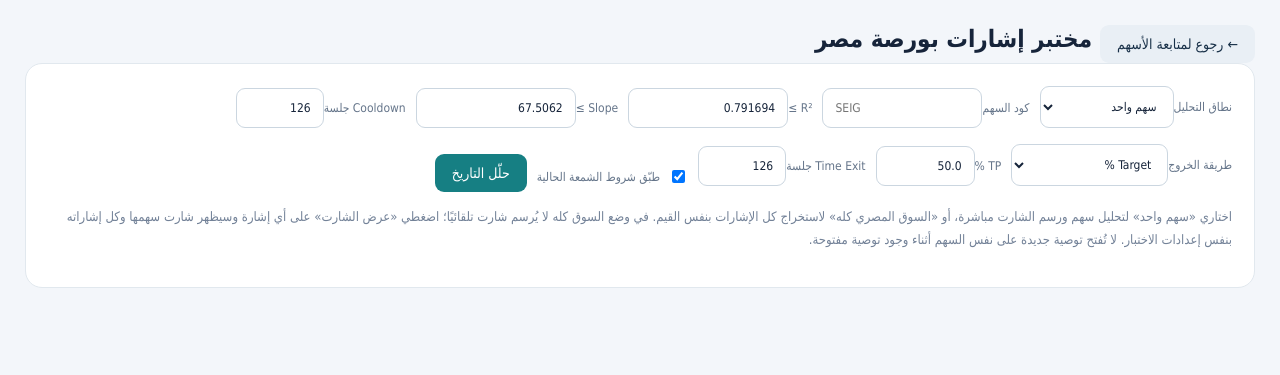
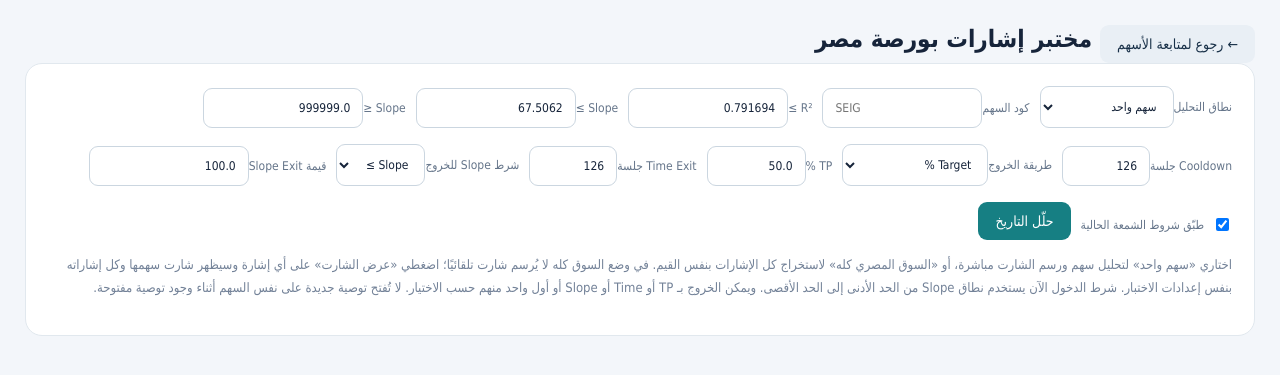
Before and after one commit to dofahmy/Rashid, a Flask app: page /egx-lab in a window 1280 px wide. Shown: the part 95-470 px from the top of the page. Run offline with Flask 3, Linux system fonts and the light colour scheme; the visitor is signed in with stand-in values (Sample User, id 1); parts of the project's set-up code (start-up, migrations or seed data) failed here and were passed over; some libraries are stand-ins or nearby versions.

Commit message:
Add files via upload

```diff
--- a/templates/egx_lab.html
+++ b/templates/egx_lab.html
@@ -5,32 +5,41 @@
 <label>نطاق التحليل<select name="scope"><option value="symbol" {{'selected' if scope=='symbol' else ''}}>سهم واحد</option><option value="market" {{'selected' if scope=='market' else ''}}>السوق المصري كله</option></select></label>
 <label>كود السهم<input name="symbol" dir="ltr" placeholder="SEIG" value="{{symbol}}"></label>
 <label>R² ≥<input name="r2" type="number" step="0.000001" value="{{r2_min}}" required></label>
-<label>Slope ≥<input name="slope" type="number" step="0.0001" value="{{slope_min}}" required></label>
+<label>Slope ≥<input name="slope_min" type="number" step="0.0001" value="{{slope_min}}" required></label>
+<label>Slope ≤<input name="slope_max" type="number" step="0.0001" value="{{slope_max}}" required></label>
 <label>Cooldown جلسة<input name="cooldown" type="number" min="0" max="1000" step="1" value="{{cooldown}}" required></label>
-<label>طريقة الخروج<select name="exit_mode"><option value="tp" {{'selected' if exit_mode=='tp' else ''}}>Target %</option><option value="time" {{'selected' if exit_mode=='time' else ''}}>Time Exit</option><option value="both" {{'selected' if exit_mode=='both' else ''}}>Both: TP أو Time Exit</option></select></label>
+<label>طريقة الخروج<select name="exit_mode">
+<option value="tp" {{'selected' if exit_mode=='tp' else ''}}>Target %</option>
+<option value="time" {{'selected' if exit_mode=='time' else ''}}>Time Exit</option>
+<option value="both" {{'selected' if exit_mode=='both' else ''}}>TP أو Time Exit</option>
+<option value="slope" {{'selected' if exit_mode=='slope' else ''}}>Slope Exit</option>
+<option value="all" {{'selected' if exit_mode=='all' else ''}}>TP أو Time أو Slope</option>
+</select></label>
 <label>TP %<input name="tp" type="number" min="0.1" max="1000" step="0.1" value="{{tp_pct}}" required></label>
 <label>Time Exit جلسة<input name="time_exit" type="number" min="1" max="2000" step="1" value="{{time_exit_sessions}}" required></label>
+<label>شرط Slope للخروج<select name="exit_slope_op"><option value="gte" {{'selected' if exit_slope_op=='gte' else ''}}>Slope ≥</option><option value="lte" {{'selected' if exit_slope_op=='lte' else ''}}>Slope ≤</option></select></label>
+<label>قيمة Slope Exit<input name="exit_slope" type="number" step="0.0001" value="{{exit_slope}}" required></label>
 <label style="display:flex;gap:8px;align-items:center"><input name="confirm" type="checkbox" value="1" {{'checked' if confirm else ''}}>طبّق شروط الشمعة الحالية</label>{% if not confirm %}<input type="hidden" name="confirm" value="0">{% endif %}
 <button>حلّل التاريخ</button>
 </form>
-<p class="muted">اختاري «سهم واحد» لتحليل سهم ورسم الشارت مباشرة، أو «السوق المصري كله» لاستخراج كل الإشارات بنفس القيم. في وضع السوق كله لا يُرسم شارت تلقائيًا؛ اضغطي «عرض الشارت» على أي إشارة وسيظهر شارت سهمها وكل إشاراته بنفس إعدادات الاختبار. لا تُفتح توصية جديدة على نفس السهم أثناء وجود توصية مفتوحة.</p>
+<p class="muted">اختاري «سهم واحد» لتحليل سهم ورسم الشارت مباشرة، أو «السوق المصري كله» لاستخراج كل الإشارات بنفس القيم. في وضع السوق كله لا يُرسم شارت تلقائيًا؛ اضغطي «عرض الشارت» على أي إشارة وسيظهر شارت سهمها وكل إشاراته بنفس إعدادات الاختبار. شرط الدخول الآن يستخدم نطاق Slope من الحد الأدنى إلى الحد الأقصى. ويمكن الخروج بـ TP أو Time أو Slope أو أول واحد منهم حسب الاختيار. لا تُفتح توصية جديدة على نفس السهم أثناء وجود توصية مفتوحة.</p>
 </div>
 {% if error %}<div class="panel warning"><strong>تعذر التحليل:</strong> {{error}}</div>{% endif %}
 {% if not error and ((scope=='symbol' and symbol) or scope=='market') %}
 <div class="cards">
 <div class="panel accent"><div class="muted">النطاق</div><div class="metric" style="font-size:22px">{{symbol if scope=='symbol' else 'كل سوق مصر'}}</div>{% if scope=='market' %}<div class="muted">{{market_symbols}} رمز · أخطاء تحميل {{market_errors}}</div>{% endif %}</div>
 <div class="panel accent"><div class="muted">عدد الإشارات</div><div class="metric">{{summary.get('count',0)}}</div></div>
-{% if exit_mode=='tp' %}<div class="panel accent"><div class="muted">وصلت TP +{{'%g'|format(tp_pct)}}%</div><div class="metric">{{'%.1f'|format(summary.get('hit_tp_pct',0))}}%</div></div>{% elif exit_mode=='time' %}<div class="panel accent"><div class="muted">متوسط Time Exit</div><div class="metric">{% if summary.get('time_avg_return') is not none %}{{'%+.2f'|format(summary.get('time_avg_return'))}}%{% else %}—{% endif %}</div></div>{% else %}<div class="panel accent"><div class="muted">متوسط Both</div><div class="metric">{% if summary.get('exit_avg_return') is not none %}{{'%+.2f'|format(summary.get('exit_avg_return'))}}%{% else %}—{% endif %}</div><div class="muted">TP {{summary.get('tp_exit_n',0)}} · Time {{summary.get('time_exit_n',0)}}</div></div>{% endif %}
+{% if exit_mode=='tp' %}<div class="panel accent"><div class="muted">وصلت TP +{{'%g'|format(tp_pct)}}%</div><div class="metric">{{'%.1f'|format(summary.get('hit_tp_pct',0))}}%</div></div>{% elif exit_mode=='time' %}<div class="panel accent"><div class="muted">متوسط Time Exit</div><div class="metric">{% if summary.get('time_avg_return') is not none %}{{'%+.2f'|format(summary.get('time_avg_return'))}}%{% else %}—{% endif %}</div></div>{% elif exit_mode=='slope' %}<div class="panel accent"><div class="muted">Slope Exit</div><div class="metric">{% if summary.get('exit_avg_return') is not none %}{{'%+.2f'|format(summary.get('exit_avg_return'))}}%{% else %}—{% endif %}</div><div class="muted">Slope exits {{summary.get('slope_exit_n',0)}}</div></div>{% else %}<div class="panel accent"><div class="muted">متوسط الخروج</div><div class="metric">{% if summary.get('exit_avg_return') is not none %}{{'%+.2f'|format(summary.get('exit_avg_return'))}}%{% else %}—{% endif %}</div><div class="muted">TP {{summary.get('tp_exit_n',0)}} · Time {{summary.get('time_exit_n',0)}} · Slope {{summary.get('slope_exit_n',0)}}</div></div>{% endif %}
 <div class="panel accent"><div class="muted">مفتوحة حاليًا</div><div class="metric">{{summary.get('open_n',0)}}</div><div class="muted">آخر بيانات {{latest_date}}</div></div>
 </div>
 {% if scope=='market' and chart_symbol %}<div class="panel"><div class="actions"><strong>شارت {{chart_symbol}}</strong><span class="muted">تم اختياره من جدول إشارات السوق</span></div><div style="overflow:auto">{{chart_svg|safe}}</div></div>{% elif scope=='symbol' and chart_svg %}<div class="panel"><div class="actions"><strong>شارت {{symbol}} مع الإشارات</strong></div><div style="overflow:auto">{{chart_svg|safe}}</div></div>{% endif %}
 <div class="panel"><div class="actions"><span>متوسط 3M: {{'%+.2f'|format(summary.get('avg3m',0) or 0)}}%</span><span>متوسط 6M: {{'%+.2f'|format(summary.get('avg6m',0) or 0)}}%</span><span>متوسط 1Y: {{'%+.2f'|format(summary.get('avg1y',0) or 0)}}%</span>{% if summary.get('exit_win_pct') is not none %}<span>Win rate: {{'%.1f'|format(summary.get('exit_win_pct'))}}%</span>{% endif %}</div></div>
 <div class="panel tablewrap"><table>
-<thead><tr>{% if scope=='market' %}<th>الشارت</th><th>السهم</th><th>الشركة</th>{% endif %}<th>الحالة</th><th>تاريخ الإشارة</th><th>تاريخ الخروج</th><th>عائد الخروج</th><th>سعر الخروج</th><th>سعر الإشارة</th><th>R²</th><th>Slope %</th><th>الأداء الحالي</th><th>أقصى صعود</th><th>أقصى هبوط</th><th>+20%</th><th>+50%</th><th>+100%</th><th>العمر</th></tr></thead>
+<thead><tr>{% if scope=='market' %}<th>الشارت</th><th>السهم</th><th>الشركة</th>{% endif %}<th>الحالة</th><th>تاريخ الإشارة</th><th>تاريخ الخروج</th><th>عائد الخروج</th><th>سعر الخروج</th><th>Slope عند الخروج</th><th>سعر الإشارة</th><th>R²</th><th>Slope %</th><th>الأداء الحالي</th><th>أقصى صعود</th><th>أقصى هبوط</th><th>+20%</th><th>+50%</th><th>+100%</th><th>العمر</th></tr></thead>
 <tbody>{% for x in rows %}<tr>
 {% if scope=='market' %}<td><a class="button secondary" href="{{chart_link(x)}}">عرض الشارت</a></td><td dir="ltr"><strong>{{x.symbol}}</strong></td><td>{{x.company}}</td>{% endif %}
-<td>{% if x.status=='OPEN' %}<strong style="color:#d97706">مفتوحة</strong>{% elif x.status=='CLOSED_TIME' %}<strong style="color:#7c3aed">Time Exit</strong>{% else %}<strong style="color:#15803d">TP</strong>{% endif %}</td>
-<td dir="ltr">{{x.date}}</td><td dir="ltr">{{x.exit_date or '—'}}</td><td>{% if x.exit_return is not none %}<strong style="color:{{'#15803d' if x.exit_return>=0 else '#b91c1c'}}">{{'%+.2f%%'|format(x.exit_return)}}</strong>{% else %}—{% endif %}</td><td>{{('%.2f'|format(x.exit_price)) if x.exit_price is not none else '—'}}</td><td>{{'%.2f'|format(x.price)}}</td><td>{{'%.4f'|format(x.r2)}}</td><td>{{'%.2f'|format(x.slope)}}</td><td>{% if x.status=='OPEN' %}<strong>{{'%+.2f%%'|format(x.current_return)}}</strong>{% else %}—{% endif %}</td><td>{{'%+.2f%%'|format(x.max_gain)}}</td><td>{{'%+.2f%%'|format(x.max_dd)}}</td><td>{% if x.hit20 is not none %}{{x.hit20}} جلسة{% else %}—{% endif %}</td><td>{% if x.hit50 is not none %}{{x.hit50}} جلسة{% else %}—{% endif %}</td><td>{% if x.hit100 is not none %}{{x.hit100}} جلسة{% else %}—{% endif %}</td><td>{{x.age}}</td>
-</tr>{% else %}<tr><td colspan="20">لا توجد إشارات بهذه القيم.</td></tr>{% endfor %}</tbody></table></div>
+<td>{% if x.status=='OPEN' %}<strong style="color:#d97706">مفتوحة</strong>{% elif x.status=='CLOSED_TIME' %}<strong style="color:#7c3aed">Time Exit</strong>{% elif x.status=='CLOSED_SLOPE' %}<strong style="color:#dc2626">Slope Exit</strong>{% else %}<strong style="color:#15803d">TP</strong>{% endif %}</td>
+<td dir="ltr">{{x.date}}</td><td dir="ltr">{{x.exit_date or '—'}}</td><td>{% if x.exit_return is not none %}<strong style="color:{{'#15803d' if x.exit_return>=0 else '#b91c1c'}}">{{'%+.2f%%'|format(x.exit_return)}}</strong>{% else %}—{% endif %}</td><td>{{('%.2f'|format(x.exit_price)) if x.exit_price is not none else '—'}}</td><td>{{('%.2f'|format(x.exit_slope_value)) if x.exit_slope_value is not none else '—'}}</td><td>{{'%.2f'|format(x.price)}}</td><td>{{'%.4f'|format(x.r2)}}</td><td>{{'%.2f'|format(x.slope)}}</td><td>{% if x.status=='OPEN' %}<strong>{{'%+.2f%%'|format(x.current_return)}}</strong>{% else %}—{% endif %}</td><td>{{'%+.2f%%'|format(x.max_gain)}}</td><td>{{'%+.2f%%'|format(x.max_dd)}}</td><td>{% if x.hit20 is not none %}{{x.hit20}} جلسة{% else %}—{% endif %}</td><td>{% if x.hit50 is not none %}{{x.hit50}} جلسة{% else %}—{% endif %}</td><td>{% if x.hit100 is not none %}{{x.hit100}} جلسة{% else %}—{% endif %}</td><td>{{x.age}}</td>
+</tr>{% else %}<tr><td colspan="21">لا توجد إشارات بهذه القيم.</td></tr>{% endfor %}</tbody></table></div>
 {% endif %}
 {% endblock %}
```
